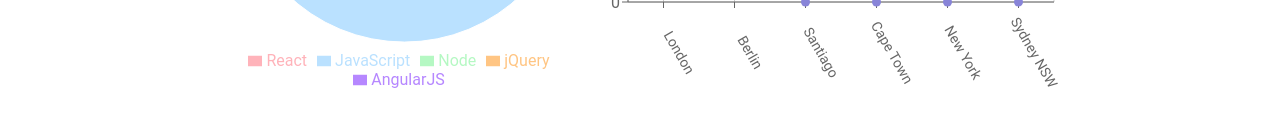
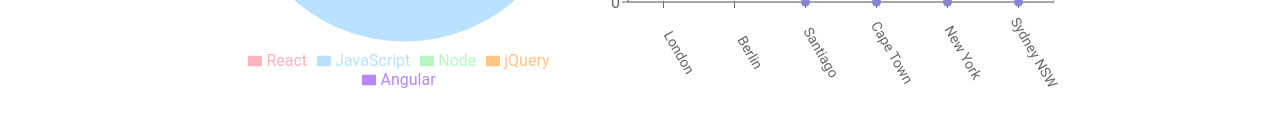
Before and after one commit to TK1893/meet, a React (Create React App) app: page / in a window 1280 px wide. Shown: the part 724-854 px from the top of the page. Built offline with nearby package versions, Linux system fonts and the light colour scheme; what atatus-spa would draw is missing.

Commit message:
Update Meet App Ex.4-10

```diff
--- a/src/components/EventGenresChart.js
+++ b/src/components/EventGenresChart.js
@@ -4,7 +4,7 @@ import { PieChart, Pie, Cell, Legend, ResponsiveContainer } from 'recharts';
 
 const EventGenresChart = ({ events }) => {
   const [data, setData] = useState([]);
-  const genres = ['React', 'JavaScript', 'Node', 'jQuery', 'AngularJS'];
+  const genres = ['React', 'JavaScript', 'Node', 'jQuery', 'Angular'];
   const colors = ['#ffb3ba', '#bae1ff', '#b5f8c3', '#ffc583', '#B687FF'];
 
   useEffect(() => {
```
